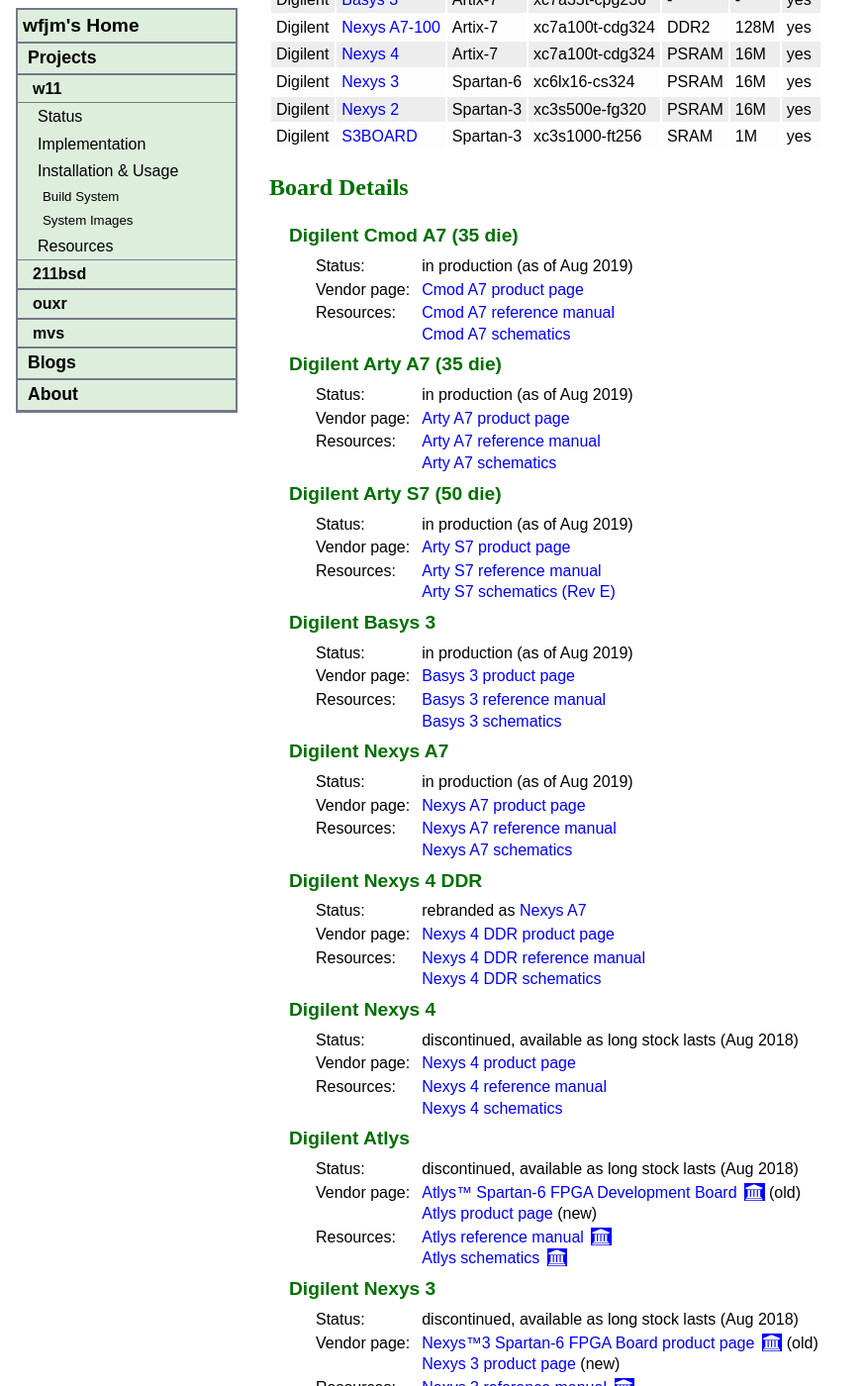
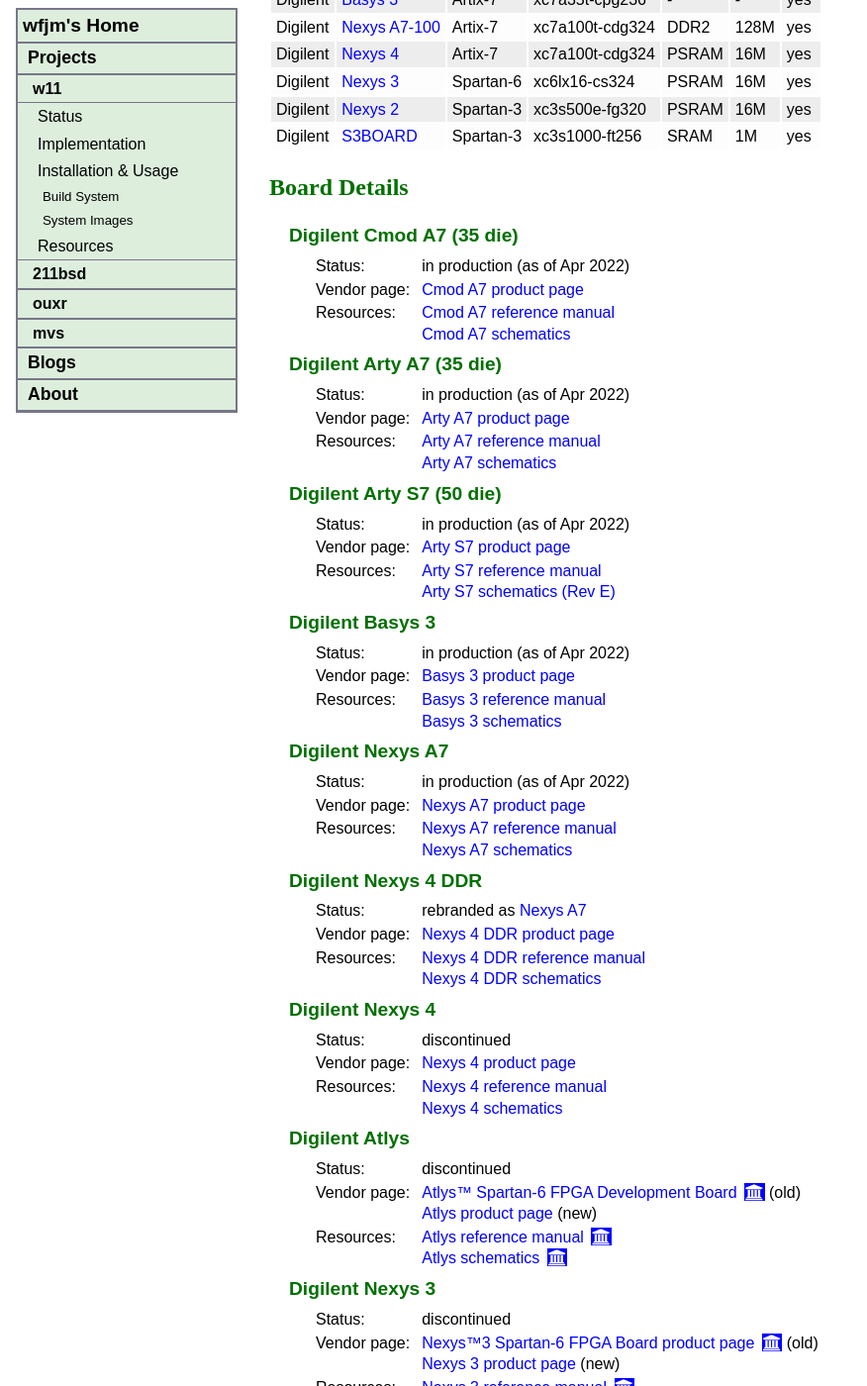
Before and after one commit to wfjm/wfjm.github.io, a Jekyll site: the page built from home/w11/inst/boards.html, in a window 1280 px wide and 1400 px high, scrolled down 355 px. Shown: the whole window at 99% size, without its empty margins (0-876 px from the left). Built offline with Jekyll 4.4.1, drawn with Linux system fonts in a browser that asks for light colours; some of the changed text lies outside the part shown.

Commit message:
minor updates

```diff
--- a/home/w11/inst/boards.html
+++ b/home/w11/inst/boards.html
@@ -2,7 +2,7 @@
 title:  "Used FPGA Boards"
 #
 my:
-  changedate: 2019-08-11
+  changedate: 2022-04-25
   style: |
     dl {
       margin-left: 20px;
@@ -151,7 +151,7 @@
     <table>
       <tr>
         <td>Status:</td>
-        <td>in production (as of Aug 2019)</td>
+        <td>in production (as of Apr 2022)</td>
       </tr>
       <tr>
         <td>Vendor page:</td>
@@ -179,7 +179,7 @@
     <table>
       <tr>
         <td>Status:</td>
-        <td>in production (as of Aug 2019)</td>
+        <td>in production (as of Apr 2022)</td>
       </tr>
       <tr>
         <td>Vendor page:</td>
@@ -207,7 +207,7 @@
     <table>
       <tr>
         <td>Status:</td>
-        <td>in production (as of Aug 2019)</td>
+        <td>in production (as of Apr 2022)</td>
       </tr>
       <tr>
         <td>Vendor page:</td>
@@ -235,7 +235,7 @@
     <table>
       <tr>
         <td>Status:</td>
-        <td>in production (as of Aug 2019)</td>
+        <td>in production (as of Apr 2022)</td>
       </tr>
       <tr>
         <td>Vendor page:</td>
@@ -263,7 +263,7 @@
     <table>
       <tr>
         <td>Status:</td>
-        <td>in production (as of Aug 2019)</td>
+        <td>in production (as of Apr 2022)</td>
       </tr>
       <tr>
         <td>Vendor page:</td>
@@ -319,7 +319,7 @@
     <table>
       <tr>
         <td>Status:</td>
-        <td>discontinued, available as long stock lasts (Aug 2018)</td>
+        <td>discontinued</td>
       </tr>
       <tr>
         <td>Vendor page:</td>
@@ -347,7 +347,7 @@
     <table>
       <tr>
         <td>Status:</td>
-        <td>discontinued, available as long stock lasts (Aug 2018)</td>
+        <td>discontinued</td>
       </tr>
       <tr>
         <td>Vendor page:</td>
@@ -383,7 +383,7 @@
     <table>
       <tr>
         <td>Status:</td>
-        <td>discontinued, available as long stock lasts (Aug 2018)</td>
+        <td>discontinued</td>
       </tr>
       <tr>
         <td>Vendor page:</td>
--- a/home/w11/proj/roadmap.html
+++ b/home/w11/proj/roadmap.html
@@ -2,7 +2,7 @@
 title:  "Roadmap"
 #
 my:
-  changedate: 2021-09-07
+  changedate: 2022-04-25
 ---
 {% capture caption_Fig_R_1 %}
     Fig R-1: w11a running on a Digilent
```
Also changed, not shown: other parts of home/w11/proj/roadmap.html (+0 -3 lines).
